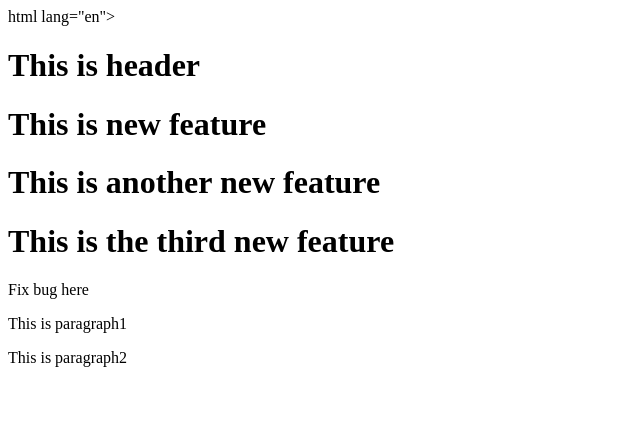
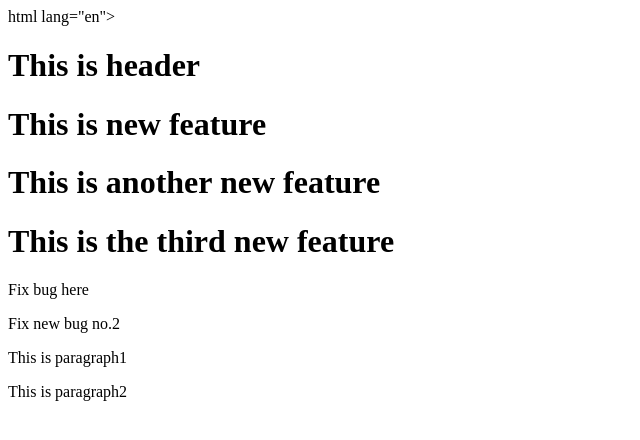
Before and after one commit to KhanShelby/sample_git2, a plain HTML site: page index.html in a window 1280 px wide. Shown: the whole page, without its empty margins (0-640 px from the left). Drawn offline with Linux system fonts and the light colour scheme.

Commit message:
Fix #2 successfully!

```diff
--- a/index.html
+++ b/index.html
@@ -7,6 +7,7 @@ html lang="en">
 <h1>This is another new feature</h1>
 <h1>This is the third new feature</h1>
 <p>Fix bug here</p>
+<p>Fix new bug no.2</p>
 <p>This is paragraph1</p>
 <p>This is paragraph2</p>
 </body>
```
